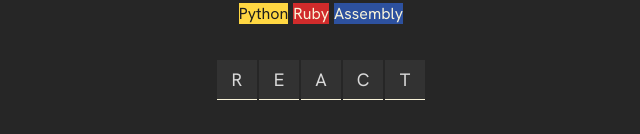
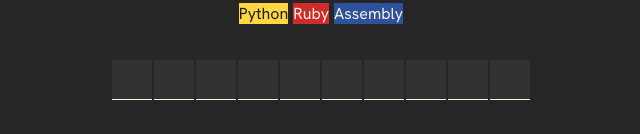
Before and after one commit to yy933/Assembly-Endgame-react-javascript-, a React (Vite) app: page / in a window 1280 px wide. Shown: the part 259-393 px from the top of the page, without its empty margins (319-959 px from the left). Built offline with nearby package versions, Linux system fonts and the light colour scheme.

Commit message:
feat: only display correctly guessed letters in wordElemnt

```diff
--- a/src/App.jsx
+++ b/src/App.jsx
@@ -3,8 +3,7 @@
 import { clsx } from "clsx";
 
 export default function App() {
-
-  const [currentWord, setCurrentWord] = useState("react");
+  const [currentWord, setCurrentWord] = useState("javascript");
   const [guessWord, setGuessWord] = useState([]);
 
   const alphabet = "abcdefghijklmnopqrstuvwxyz";
@@ -27,13 +26,16 @@
       </button>
     );
   });
+
   const wordElements = currentWord.split("").map((letter, index) => {
+    const isGuessed = guessWord.includes(letter);
     return (
       <span key={index} className="letter">
-        {letter.toUpperCase()}
+        {isGuessed ? letter.toUpperCase() : ""}
       </span>
     );
   });
+
   // Create a new array of JSX elements from the languages array
   const languageElements = languages.map((language) => {
     const styles = {
```
